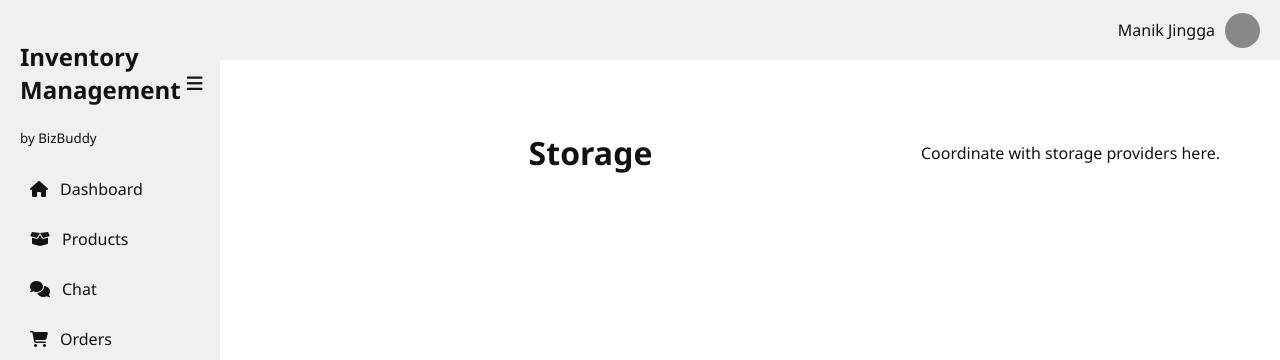
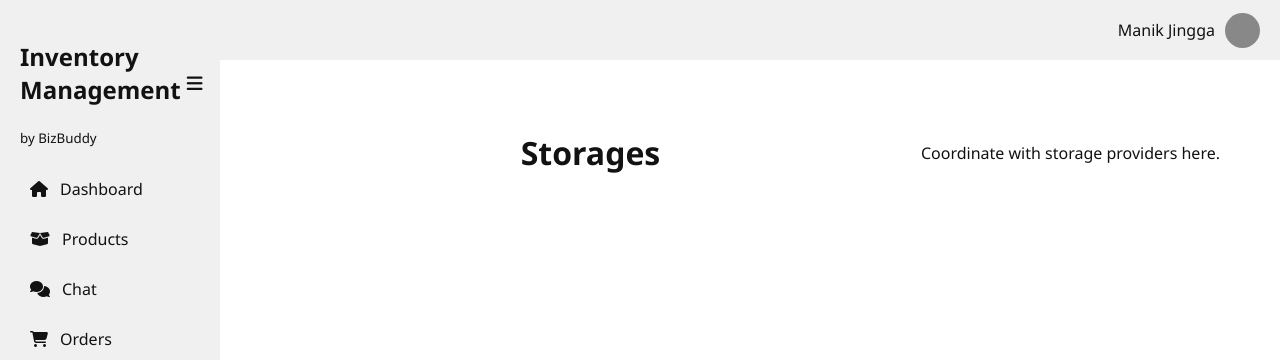
Before and after one commit to rohiiittttt/myplatform, a Django app: template templates/storage_page.html in a window 1280 px wide. Shown: the top 360 px of the page. Run offline with Django 3.2, Linux system fonts and the light colour scheme; the template is opened without the code that fills it, so the values that code supplies are empty.

Commit message:
storage changes

```diff
--- a/templates/storage_page.html
+++ b/templates/storage_page.html
@@ -3,7 +3,7 @@
 
 {% block content %}
 <div class="header-section">
-  <h1 class="page-title">Storage</h1>
+  <h1 class="page-title">Storages</h1>
   <p>Coordinate with storage providers here.</p>
 </div>
 
```
